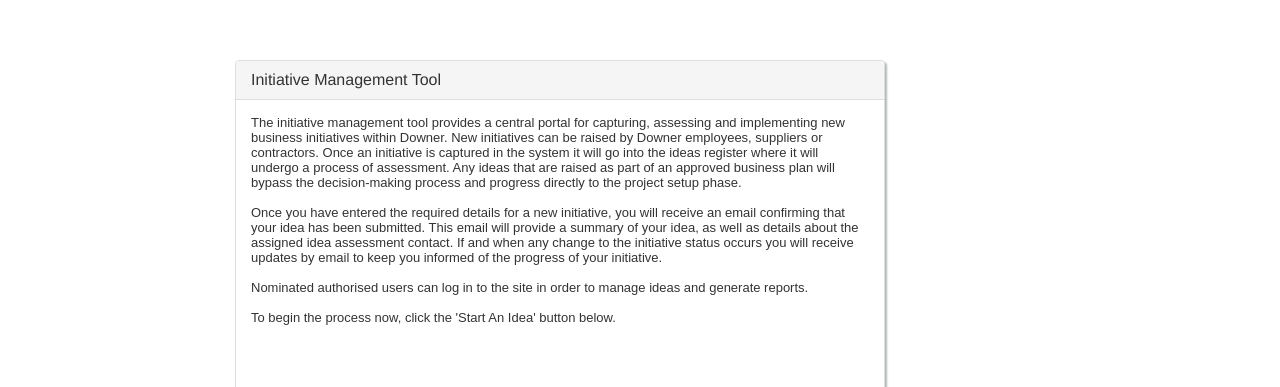
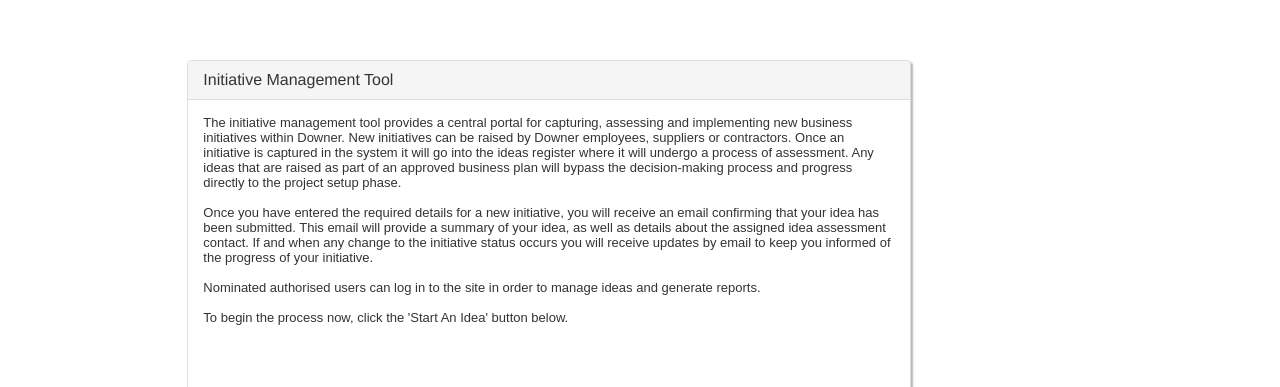
Before and after one commit to NickyH/oimt, a plain HTML site: page index.html in a window 1280 px wide. Shown: the part 70-457 px from the top of the page. Drawn offline with Linux system fonts and the light colour scheme.

Commit message:
container max-width 2000px

```diff
--- a/Content/less/override.less
+++ b/Content/less/override.less
@@ -15,6 +15,10 @@
 @font-size-large: 20px;
 @font-size-medium: 14px;
 @font-size-small: 10px;
+
+.container {
+  max-width: 2000px !important;
+}
 
 #main-page {
 
```
